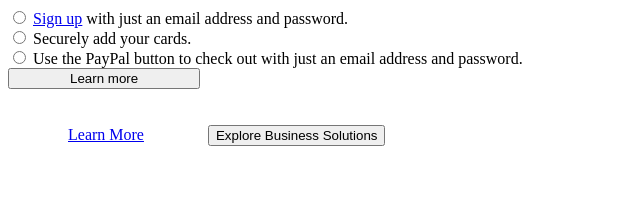
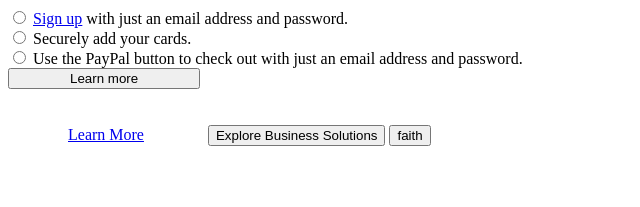
Before and after one commit to mayahmirian/ticket-app, a plain HTML site: page index.html in a window 1280 px wide. Shown: the top 207 px of the page, without its empty margins (0-640 px from the left). Drawn offline with Linux system fonts and the light colour scheme.

Commit message:
updated button

```diff
--- a/index.html
+++ b/index.html
@@ -53,7 +53,7 @@ target="self" data-pa-click="stepInt-IntNaN-prmryCTA-Learn More"role="button" pa
 </div><button class="btn btn-outline-primary btn-sm" type="submit">Explore Business Solutions</button>
 
 
-
+<button> faith</button>
 
 <br><br>
 
@@ -100,12 +100,6 @@ target="self" data-pa-click="stepInt-IntNaN-prmryCTA-Learn More"role="button" pa
 
 
   <!--End of third container-->
-<br><br>
-
-"notifiation-ribbon headline h4 pypl-heading"
-
-
-target="self" data-pa-click="NtfnRbn-prmryCTA-Explore Business Solution"
 
 
 
```
